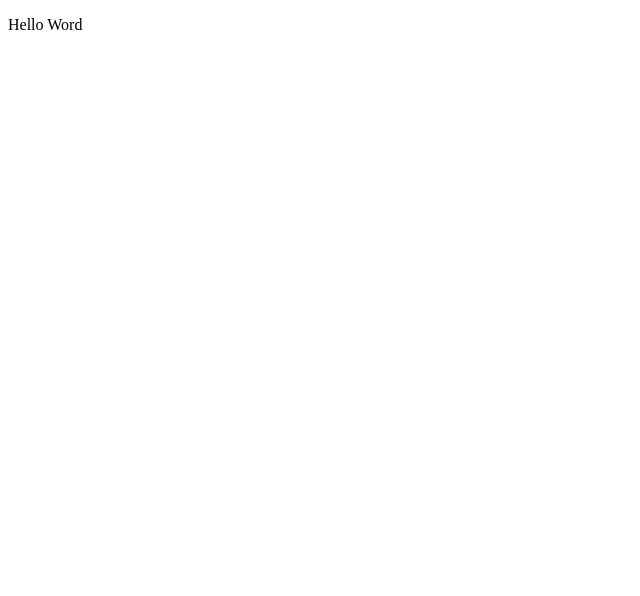
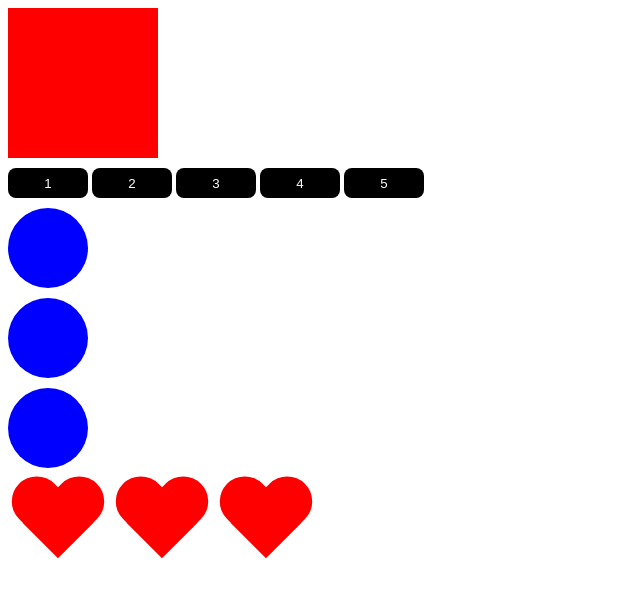
Before and after one commit to Odissei2020/javascript, a plain HTML site: page Index.html in a window 1280 px wide. Shown: the whole page, without its empty margins (0-640 px from the left). Drawn offline with Linux system fonts and the light colour scheme.

Commit message:
ПолучениеЭлемСоСтраницы

```diff
--- a/Index.html
+++ b/Index.html
@@ -1,12 +1,30 @@
 <!DOCTYPE html>
-<html lang="en">
-<head>
-    <meta charset="UTF-8">
-    <meta name="viewport" content="width=device-width, initial-scale=1.0">
-    <title>Hello Word</title>
-</head>
-<body>
-    <p>Hello Word </p>
-    <script src="js/script.js"></script>
-</body>
+<html lang="ru">
+	<head>
+		<meta charset="utf-8">
+		<meta http-equiv="X-UA-Compatible" content="IE=edge">
+		<title>JavaScript</title>
+		<link rel="stylesheet" href="css/style.css">
+	</head>
+	<body>
+		<div class="box" id="box"></div>
+		<button>1</button>
+		<button>2</button>
+		<button>3</button>
+		<button>4</button>
+		<button>5</button>
+
+		<div class="circle"></div>
+		<div class="circle"></div>
+		<div class="circle"></div>
+
+		<div class="wrapper">
+			<div class="heart"></div>
+			<div class="heart"></div>
+			<div class="heart"></div>
+
+		</div>
+
+		<script src="js/script.js"></script>
+	</body>
 </html>
--- /dev/null
+++ b/css/style.css
@@ -0,0 +1,78 @@
+.box {
+  width: 150px;
+  height: 150px;
+  background-color: red;
+}
+button {
+	width: 80px;
+	height: 30px;
+	margin-top: 10px;
+	border: none;
+	border-radius: 8px;
+	background-color: #000;
+	color: #fff;
+	cursor: pointer;
+	outline: none;
+}
+
+.circle {
+	width: 80px;
+	height: 80px;
+	background-color: blue;
+	display: block;
+	margin-top: 10px;
+	border-radius: 100%;
+}
+
+.heart {
+	display: inline-block;
+    position: relative;
+    width: 100px;
+    height: 90px;
+    margin-top: 10px;
+}
+.heart:before,
+.heart:after {
+    position: absolute;
+    content: "";
+    left: 50px;
+    top: 0;
+    width: 50px;
+    height: 80px;
+    background: red;
+    -moz-border-radius: 50px 50px 0 0;
+    border-radius: 50px 50px 0 0;
+    -webkit-transform: rotate(-45deg);
+       -moz-transform: rotate(-45deg);
+        -ms-transform: rotate(-45deg);
+         -o-transform: rotate(-45deg);
+            transform: rotate(-45deg);
+    -webkit-transform-origin: 0 100%;
+       -moz-transform-origin: 0 100%;
+        -ms-transform-origin: 0 100%;
+         -o-transform-origin: 0 100%;
+            transform-origin: 0 100%;
+}
+.heart:after {
+    left: 0;
+    -webkit-transform: rotate(45deg);
+       -moz-transform: rotate(45deg);
+        -ms-transform: rotate(45deg);
+         -o-transform: rotate(45deg);
+            transform: rotate(45deg);
+    -webkit-transform-origin: 100% 100%;
+       -moz-transform-origin: 100% 100%;
+        -ms-transform-origin: 100% 100%;
+         -o-transform-origin: 100% 100%;
+            transform-origin :100% 100%;
+}
+.black{
+	width: 150px;
+	height: 50px;
+	line-height: 50px;
+	text-align: center;
+	background-color: black;
+	margin-bottom: 30px;
+	margin-top: 30px;
+	color: #fff;
+}
--- a/js/script.js
+++ b/js/script.js
@@ -1,46 +1,20 @@
 'use strict';
 
-/*  let x = 5;
-alert( x++ );  Ответ 5 , но после х стоят два ++ , потом увеличиться а еденицу*/
+const box = document.getElementById('box');
+console.log(box);
 
-/* console.log([ ] + false - null + true );  ответ NaN (не числовое значение) */
+/* const btns = document.getElementsByTagName('button')[1]; */
+const btns = document.getElementsByTagName('button');
+console.log(btns[1]);
 
-/* let y = 1;
-   let x = y = 2;
-   alert(x);  Ответ 2*/
+const circles = document.getElementsByClassName('circle');
+console.log(circles);
 
- /* console.log([ ] + 1 + 2); ответ 12, так как данные получаемые
-  от пользователся всегда строковые */
+const hearts = document.querySelectorAll('.heart');
 
-  /* alert( "1"[0] ); ответ 1, так как в массиве есть строковые данные 1 и 0,
-   отчет в массиве идет от нуля, еденица в нулевой строке,
-   а ноль будет в первой строке, ответ 1 */
+hearts.forEach(item => {
+      console.log(item);
+});
 
-  /* console.log(2 && 1 && null && 0 && undefined ); ответ NULL
-  И (&) запинается на лжи
-  ИЛИ запинается на правде*/
- /*  При сомнении надо смотреть таблицу приоритета операторов JavaScript
- */
-
-/*   console.log(!!( 1 && 2 ) === (1 && 2)); */
-
-/* alert( null || 2 && 3 || 4 );  ответ три, по приоритету программа проверяет  2 и 3 при проверке
-берется второй оператор 3, потом проверяется Null и 2 и 3 , снова  берется по последнему оператору,
-или  оператор не выполняется когда два оператора истина, поэтому посленему оператору
-будет результат 3, и 4 уже проверрятся не будет. */
-
-/* •	a = [1, 2, 3]; b = [1, 2, 3]; Правда ли что a == b ?
-Допустим э два массива в массиве а 50кг разных яблок и в массиве Б тоже 50кг разных яблок
-массивы не равны так как яблоки разные */
-
-/* const a = [1, 2, 3];
-const b = [1, 2, 3];
-console.log(a == b); */
-
-/* •	Что выведет этот код: alert( +"Infinity" ); ? */
-/* alert( +"Infinity" ); */
-
-/* •	Что выведет этот код: alert( +"Infinity" ); ?
-alert( +"Infinity" ); */
-
-alert("Ёжик" > "яблоко");
+const oneHeart = document.querySelector('.heart');
+console.log(oneHeart);
```
